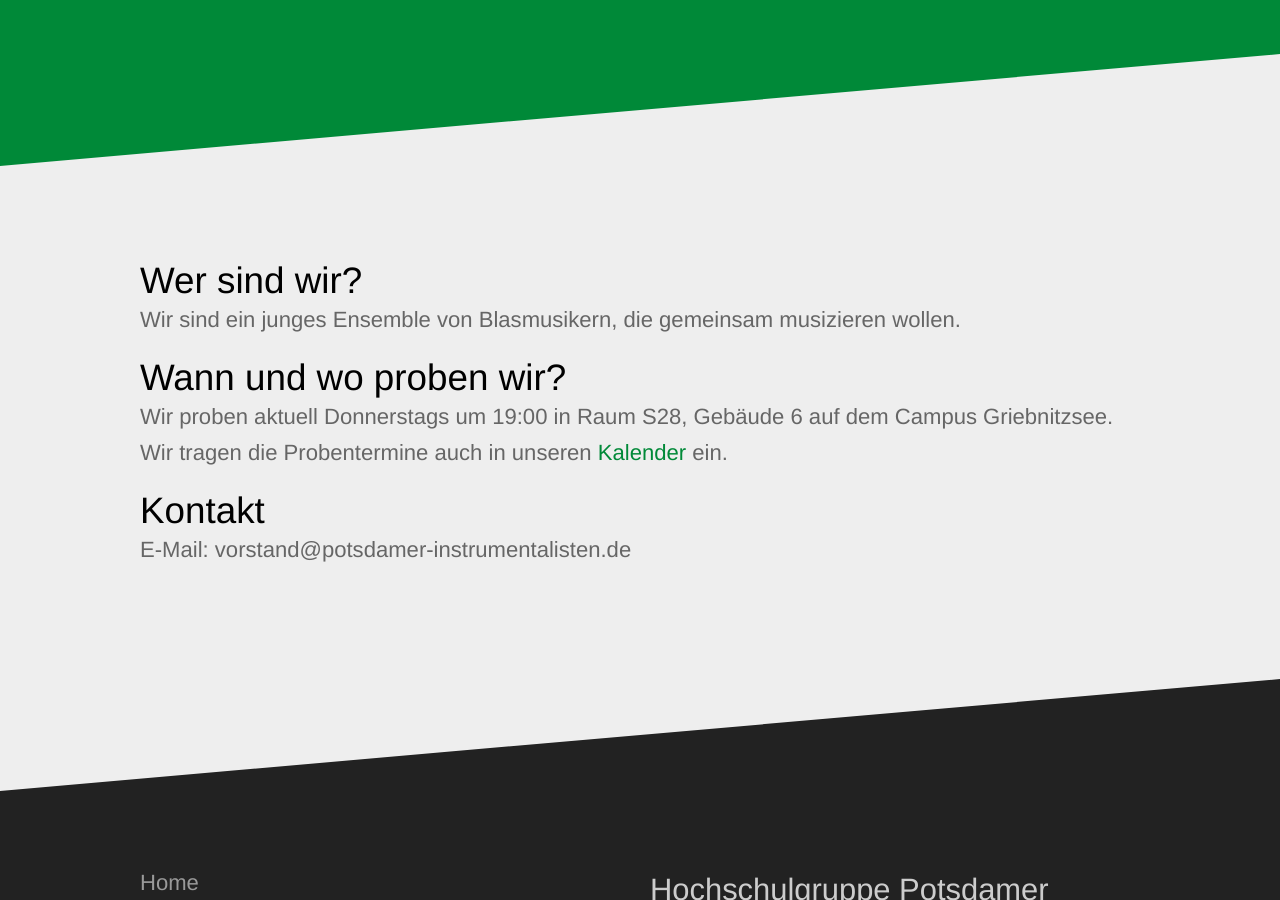
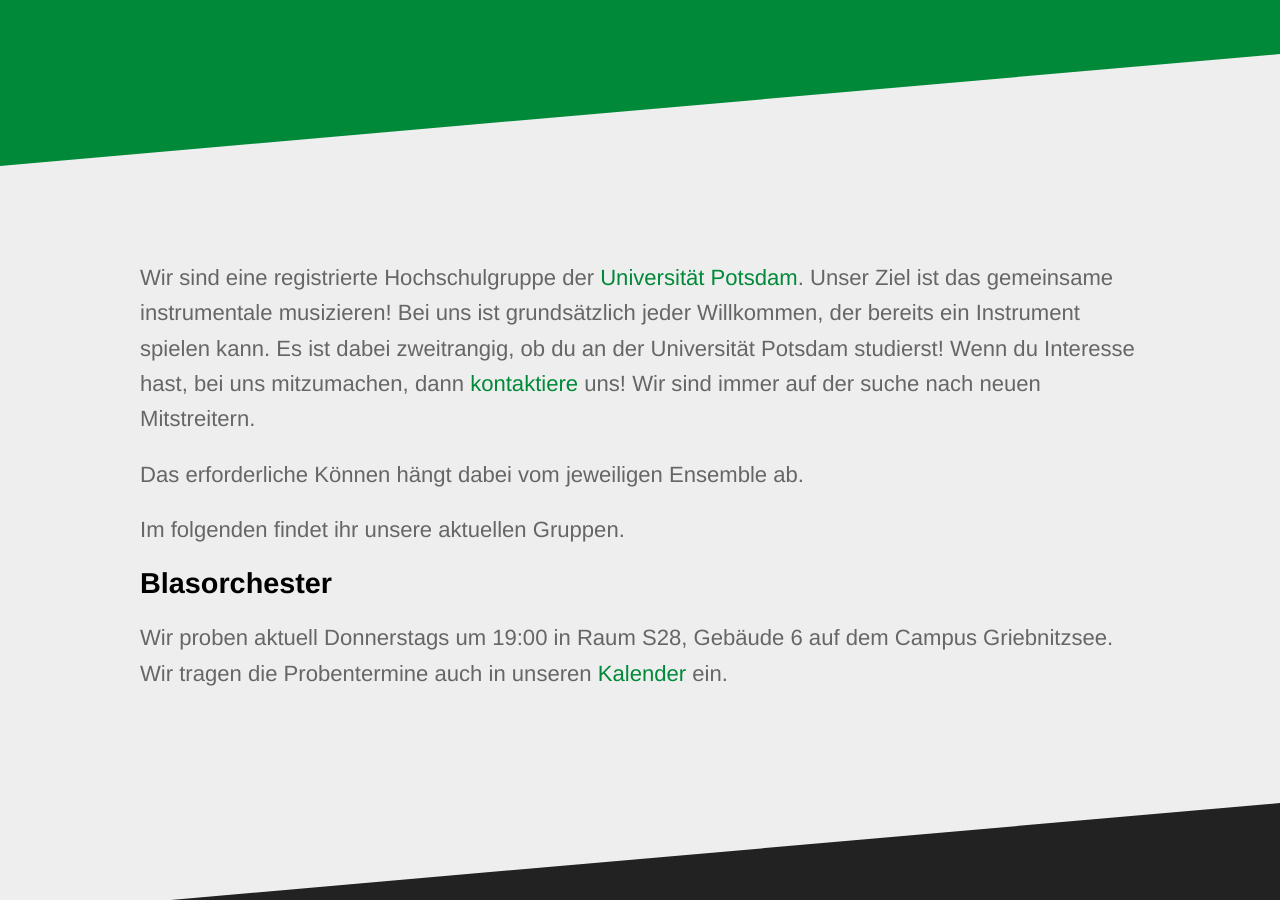
Before and after one commit to potsdamer-instrumentalisten/potsdamer-instrumentalisten.github.io, a Jekyll site: the page built from index.md, in a window 1280 px wide and 900 px high, scrolled down 462 px. Built offline with Jekyll 4.4.1, drawn with Linux system fonts in a browser that asks for light colours.

Commit message:
add content

```diff
--- a/index.md
+++ b/index.md
@@ -3,14 +3,22 @@ title: Hochschulgruppe Potsdamer Instrumentalisten
 subtitle:
 ---
 
-# Wer sind wir?
 
-Wir sind ein junges Ensemble von Blasmusikern, die gemeinsam musizieren wollen.
 
-# Wann und wo proben wir?
 
+Wir sind eine registrierte Hochschulgruppe der [Universität Potsdam](https://www.uni-potsdam.de/de/organisation/weitere-einrichtungen/eingetragene-vereinigungen.html).
+Unser Ziel ist das gemeinsame instrumentale musizieren!
+Bei uns ist grundsätzlich jeder Willkommen, der bereits ein Instrument spielen kann.
+Es ist dabei zweitrangig, ob du an der Universität Potsdam studierst!
+Wenn du Interesse hast, bei uns mitzumachen, dann [kontaktiere](/kontakt) uns!
+Wir sind immer auf der suche nach neuen Mitstreitern.
+
+Das erforderliche Können hängt dabei vom jeweiligen Ensemble ab.
+
+
+Im folgenden findet ihr unsere aktuellen Gruppen.
+
+
+
+### Blasorchester
 Wir proben aktuell Donnerstags um 19:00 in Raum S28, Gebäude 6 auf dem Campus Griebnitzsee. Wir tragen die Probentermine auch in unseren [Kalender](/kalender) ein.
-
-# Kontakt
-
-E-Mail: vorstand@potsdamer-instrumentalisten.de
```
